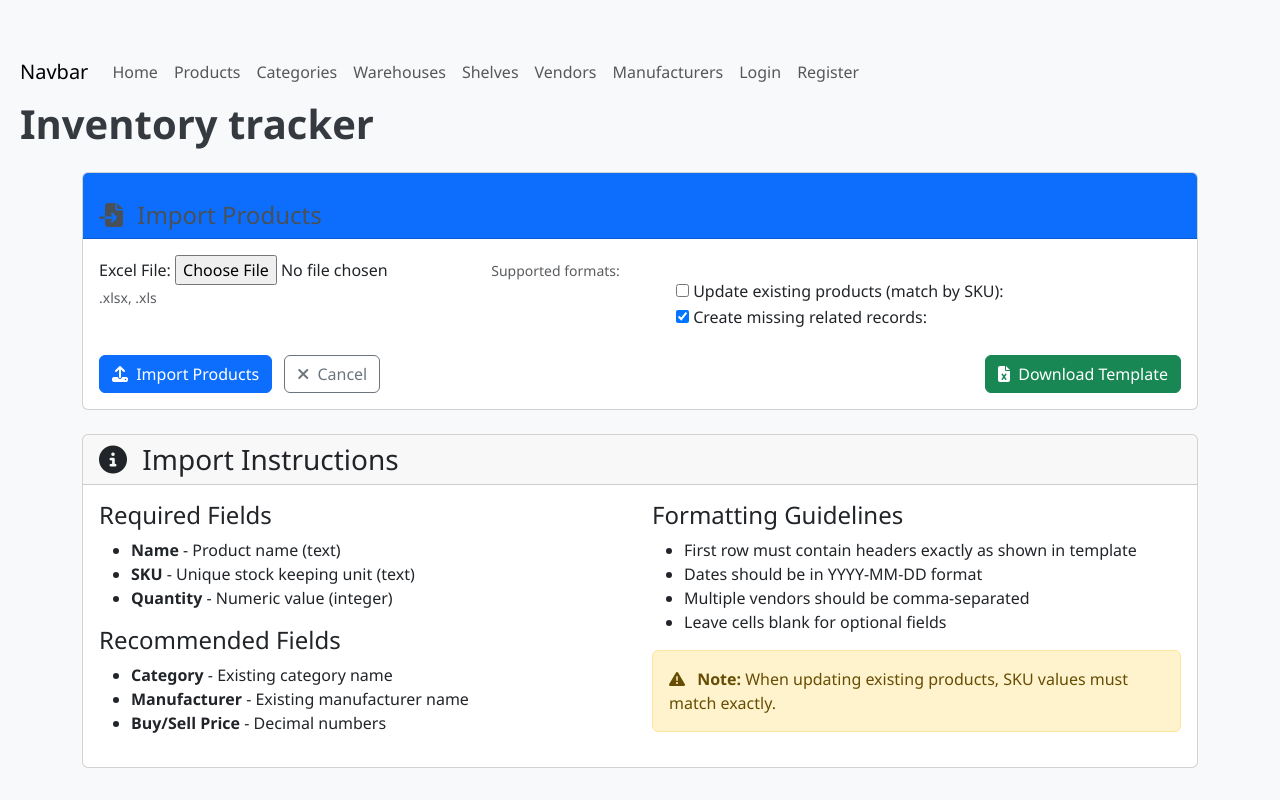
After one commit to GeorgiDN/Inventory-tracker, a Django app: page /products/import/ in a window 1280 px wide. The commit adds this page. Run offline with Django 5.2, Linux system fonts and the light colour scheme; some libraries are stand-ins or nearby versions.

Commit message:
feat: import products

```diff
--- /dev/null
+++ b/inventoryTracker/inventoryTracker/inventory/forms.py
@@ -0,0 +1,26 @@
+from django import forms
+from django.core.validators import FileExtensionValidator
+
+
+class ProductImportForm(forms.Form):
+    file = forms.FileField(
+        label='Excel File',
+        validators=[
+            FileExtensionValidator(
+                allowed_extensions=['xlsx', 'xls'],
+                message='Only Excel files (.xlsx, .xls) are allowed'
+            )
+        ]
+    )
+    update_existing = forms.BooleanField(
+        required=False,
+        initial=False,
+        label='Update existing products (match by SKU)',
+        help_text='If checked, will update products with matching SKU instead of creating new ones'
+    )
+    create_missing = forms.BooleanField(
+        required=False,
+        initial=True,
+        label='Create missing related records',
+        help_text='Create categories, manufacturers, etc. if they dont exist'
+    )
--- a/inventoryTracker/inventoryTracker/inventory/urls.py
+++ b/inventoryTracker/inventoryTracker/inventory/urls.py
@@ -2,7 +2,7 @@ from django.urls import path, include
 from rest_framework.routers import DefaultRouter
 from inventoryTracker.inventory.views import ProductViewSet, products_view, warehouse_view, CategoryViewSet, \
     ManufacturerViewSet, WareHouseViewSet, ShelfViewSet, VendorViewSet, index, vendors_view, manufacturer_view, \
-    category_view, shelves_view, export_products_to_excel
+    category_view, shelves_view, export_products_to_excel, import_products
 
 router = DefaultRouter()
 router.register(r'warehouses', WareHouseViewSet, basename='warehouse')
@@ -22,4 +22,5 @@ urlpatterns = [
     path('manufacturers/', manufacturer_view, name='manufacturers'),
     path('categories/', category_view, name='categories'),
     path('products/export/', export_products_to_excel, name='export_products'),
+    path('products/import/', import_products, name='import_products'),
 ]
--- a/inventoryTracker/inventoryTracker/inventory/views.py
+++ b/inventoryTracker/inventoryTracker/inventory/views.py
@@ -1,10 +1,14 @@
-from django.shortcuts import render
+from django.contrib import messages
+from django.shortcuts import render, redirect
+from openpyxl.reader.excel import load_workbook
 from rest_framework import viewsets, serializers
 from rest_framework.decorators import action
 from rest_framework.permissions import IsAuthenticated
 from rest_framework.response import Response
+from django.db import transaction
 
 from inventoryTracker import settings
+from inventoryTracker.inventory.forms import ProductImportForm
 from inventoryTracker.inventory.models import Product, Category, Manufacturer, Warehouse, Shelf, Vendor
 from inventoryTracker.inventory.serializers import ProductSerializer, CategorySerializer, ManufacturerSerializer, \
     WareHouseSerializer, ShelfSerializer, VendorSerializer
@@ -14,6 +18,9 @@ from django.http import HttpResponse
 from openpyxl import Workbook
 from openpyxl.utils import get_column_letter
 from openpyxl.styles import Font
+
+from decimal import Decimal
+from datetime import datetime
 
 
 def index(request):
@@ -380,3 +387,225 @@ def export_products_to_excel(request):
     wb.save(response)
 
     return response
+
+
+def import_products(request):
+    if request.method == 'POST':
+        form = ProductImportForm(request.POST, request.FILES)
+        if form.is_valid():
+            try:
+                with transaction.atomic():
+                    file = request.FILES['file']
+                    wb = load_workbook(filename=file, data_only=True)
+                    ws = wb.active
+
+                    # Expected headers mapping
+                    expected_headers = {
+                        'Name': 'name',
+                        'Category': 'category',
+                        'SKU': 'sku',
+                        'Barcode': 'barcode',
+                        'Manufacturer': 'manufacturer',
+                        'Model': 'model',
+                        'Model 2': 'model_2',
+                        'Model 3': 'model_3',
+                        'Model 4': 'model_4',
+                        'Model 5': 'model_5',
+                        'Quantity': 'quantity',
+                        'Warehouse': 'warehouse',
+                        'Shelf': 'shelf',
+                        'Box': 'box',
+                        'Bag': 'bag',
+                        'Vendors': 'vendor',
+                        'Buy Price': 'buy_price',
+                        'Sell Price': 'sell_price',
+                        'Additional Info': 'additional_info'
+                    }
+
+                    # Validate headers
+                    headers = [cell.value for cell in ws[1]]
+                    missing_headers = set(expected_headers.keys()) - set(headers)
+                    if missing_headers:
+                        raise ValueError(f"Missing required columns: {', '.join(missing_headers)}")
+
+                    # Create column mapping
+                    column_map = {header: idx + 1 for idx, header in enumerate(headers)}
+
+                    success_count = 0
+                    error_count = 0
+                    errors = []
+
+                    for row in ws.iter_rows(min_row=2):  # Skip header row
+                        row_num = row[0].row
+                        try:
+                            row_data = {'user': request.user}
+
+                            for header, field in expected_headers.items():
+                                if header in ['Vendors', 'Category', 'Manufacturer', 'Warehouse', 'Shelf']:
+                                    continue  # Handle these separately
+
+                                cell_value = ws.cell(row=row_num, column=column_map[header]).value
+                                if cell_value is None:
+                                    continue
+
+                                if header in ['Buy Price', 'Sell Price']:
+                                    row_data[field] = Decimal(str(cell_value))
+                                elif header == 'Quantity':
+                                    row_data[field] = int(cell_value)
+                                else:
+                                    row_data[field] = str(cell_value).strip()
+
+                            if 'Category' in column_map:
+                                category_name = ws.cell(row=row_num, column=column_map['Category']).value
+                                if category_name:
+                                    if form.cleaned_data['create_missing']:
+                                        category, _ = Category.objects.get_or_create(
+                                            name=str(category_name).strip(),
+                                            user=request.user
+                                        )
+                                        row_data['category'] = category
+                                    else:
+                                        try:
+                                            row_data['category'] = Category.objects.get(
+                                                name=str(category_name).strip(),
+                                                user=request.user
+                                            )
+                                        except Category.DoesNotExist:
+                                            raise ValueError(f"Category '{category_name}' does not exist")
+
+                            if 'Manufacturer' in column_map:
+                                manufacturer_name = ws.cell(row=row_num, column=column_map['Manufacturer']).value
+                                if manufacturer_name:
+                                    if form.cleaned_data['create_missing']:
+                                        manufacturer, _ = Manufacturer.objects.get_or_create(
+                                            name=str(manufacturer_name).strip(),
+                                            user=request.user
+                                        )
+                                        row_data['manufacturer'] = manufacturer
+                                    else:
+                                        try:
+                                            row_data['manufacturer'] = Manufacturer.objects.get(
+                                                name=str(manufacturer_name).strip(),
+                                                user=request.user
+                                            )
+                                        except Manufacturer.DoesNotExist:
+                                            raise ValueError(f"Manufacturer '{manufacturer_name}' does not exist")
+
+                            if 'Warehouse' in column_map:
+                                warehouse_name = ws.cell(row=row_num, column=column_map['Warehouse']).value
+                                if warehouse_name:
+                                    if form.cleaned_data['create_missing']:
+                                        warehouse, _ = Warehouse.objects.get_or_create(
+                                            name=str(warehouse_name).strip(),
+                                            user=request.user
+                                        )
+                                        row_data['warehouse'] = warehouse
+                                    else:
+                                        try:
+                                            row_data['warehouse'] = Warehouse.objects.get(
+                                                name=str(warehouse_name).strip(),
+                                                user=request.user
+                                            )
+                                        except Warehouse.DoesNotExist:
+                                            raise ValueError(f"Warehouse '{warehouse_name}' does not exist")
+
+                            if 'Shelf' in column_map:
+                                shelf_name = ws.cell(row=row_num, column=column_map['Shelf']).value
+                                if shelf_name:
+                                    warehouse = row_data.get('warehouse')
+                                    if not warehouse:
+                                        raise ValueError("Shelf requires a warehouse to be specified")
+
+                                    if form.cleaned_data['create_missing']:
+                                        shelf, _ = Shelf.objects.get_or_create(
+                                            name=str(shelf_name).strip(),
+                                            warehouse=warehouse,
+                                            user=request.user
+                                        )
+                                        row_data['shelf'] = shelf
+                                    else:
+                                        try:
+                                            row_data['shelf'] = Shelf.objects.get(
+                                                name=str(shelf_name).strip(),
+                                                warehouse=warehouse,
+                                                user=request.user
+                                            )
+                                        except Shelf.DoesNotExist:
+                                            raise ValueError(
+                                                f"Shelf '{shelf_name}' does not exist in warehouse '{warehouse.name}'")
+
+                            vendor_names = []
+                            if 'Vendors' in column_map:
+                                vendor_cell = ws.cell(row=row_num, column=column_map['Vendors']).value
+                                if vendor_cell:
+                                    vendor_names = [
+                                        name.strip()
+                                        for name in str(vendor_cell).split(',')
+                                        if name.strip()
+                                    ]
+
+                            # Check if product exists (if update_existing)
+                            product = None
+                            if form.cleaned_data['update_existing'] and 'sku' in row_data:
+                                product = Product.objects.filter(
+                                    sku=row_data['sku'],
+                                    user=request.user
+                                ).first()
+
+                            if product:
+                                # Update existing product
+                                for field, value in row_data.items():
+                                    if field != 'user' and field != 'sku':
+                                        setattr(product, field, value)
+                                product.full_clean()
+                                product.save()
+                            else:
+                                # Create new product
+                                product = Product(**row_data)
+                                product.full_clean()
+                                product.save()
+
+                            if vendor_names:
+                                vendors = []
+                                for name in vendor_names:
+                                    if form.cleaned_data['create_missing']:
+                                        vendor, _ = Vendor.objects.get_or_create(
+                                            name=name,
+                                            user=request.user
+                                        )
+                                    else:
+                                        try:
+                                            vendor = Vendor.objects.get(
+                                                name=name,
+                                                user=request.user
+                                            )
+                                        except Vendor.DoesNotExist:
+                                            raise ValueError(f"Vendor '{name}' does not exist")
+                                    vendors.append(vendor)
+                                product.vendor.set(vendors)
+
+                            success_count += 1
+
+                        except Exception as e:
+                            error_count += 1
+                            errors.append(f"Row {row_num}: {str(e)}")
+                            continue
+
+                    messages.success(request, f"Successfully processed {success_count} products")
+                    if error_count > 0:
+                        messages.warning(request, f"Failed to process {error_count} rows")
+                        request.session['import_errors'] = errors[:50]  # Limit to 50 errors
+
+                    return redirect('products')
+
+            except Exception as e:
+                messages.error(request, f"Import failed: {str(e)}")
+    else:
+        form = ProductImportForm()
+
+    import_errors = request.session.pop('import_errors', None)
+
+    return render(request, 'import.html', {
+        'form': form,
+        'import_errors': import_errors
+    })
--- /dev/null
+++ b/inventoryTracker/templates/import.html
@@ -0,0 +1,150 @@
+{% extends "index.html" %}
+{% load extras %}
+
+{% block content %}
+    <div class="container mt-4">
+        <div class="card">
+            <div class="card-header bg-primary text-white">
+                <h2 class="mb-0">
+                    <i class="fas fa-file-import me-2"></i> Import Products
+                </h2>
+            </div>
+
+            <div class="card-body">
+                <form method="post" enctype="multipart/form-data" class="needs-validation" novalidate>
+                    {% csrf_token %}
+
+                    <div class="row mb-3">
+                        <div class="col-md-6">
+                            {{ form.file.label_tag }}
+                            {{ form.file }}
+                            <div class="invalid-feedback">
+                                Please select a valid Excel file
+                            </div>
+                            <small class="form-text text-muted">
+                                Supported formats: .xlsx, .xls
+                            </small>
+                        </div>
+
+                        <div class="col-md-6">
+                            <div class="form-check mt-4">
+                                {{ form.update_existing }}
+                                {{ form.update_existing.label_tag }}
+                            </div>
+                            <div class="form-check">
+                                {{ form.create_missing }}
+                                {{ form.create_missing.label_tag }}
+                            </div>
+                        </div>
+                    </div>
+
+                    <div class="d-flex justify-content-between mt-4">
+                        <div>
+                            <button type="submit" class="btn btn-primary me-2">
+                                <i class="fas fa-upload me-1"></i> Import Products
+                            </button>
+                            <a href="{% url 'products' %}" class="btn btn-outline-secondary">
+                                <i class="fas fa-times me-1"></i> Cancel
+                            </a>
+                        </div>
+
+                        <a href="{% url 'export_products' %}" class="btn btn-success">
+                            <i class="fas fa-file-excel me-1"></i> Download Template
+                        </a>
+                    </div>
+                </form>
+            </div>
+        </div>
+
+        {% if import_errors %}
+            <div class="card mt-4 border-danger">
+                <div class="card-header bg-danger text-white d-flex justify-content-between">
+                    <span>Import Errors ({{ import_errors|length }})</span>
+                    <button class="btn btn-sm btn-light" data-bs-toggle="collapse" data-bs-target="#errorCollapse">
+                        <i class="fas fa-chevron-down"></i>
+                    </button>
+                </div>
+                <div class="card-body collapse show" id="errorCollapse">
+                    <div class="table-responsive">
+                        <table class="table table-sm table-striped">
+                            <thead>
+                            <tr>
+                                <th>Row</th>
+                                <th>Error</th>
+                            </tr>
+                            </thead>
+                            <tbody>
+                            {% for error in import_errors %}
+                                <tr>
+                                    <td>{{ error|split:":"|first }}</td>
+                                    <td>{{ error|split:":"|last }}</td>
+                                </tr>
+                            {% endfor %}
+                            </tbody>
+                        </table>
+                    </div>
+                </div>
+            </div>
+        {% endif %}
+
+        <div class="card mt-4">
+            <div class="card-header">
+                <h3 class="mb-0">
+                    <i class="fas fa-info-circle me-2"></i> Import Instructions
+                </h3>
+            </div>
+            <div class="card-body">
+                <div class="row">
+                    <div class="col-md-6">
+                        <h4>Required Fields</h4>
+                        <ul>
+                            <li><strong>Name</strong> - Product name (text)</li>
+                            <li><strong>SKU</strong> - Unique stock keeping unit (text)</li>
+                            <li><strong>Quantity</strong> - Numeric value (integer)</li>
+                        </ul>
+
+                        <h4>Recommended Fields</h4>
+                        <ul>
+                            <li><strong>Category</strong> - Existing category name</li>
+                            <li><strong>Manufacturer</strong> - Existing manufacturer name</li>
+                            <li><strong>Buy/Sell Price</strong> - Decimal numbers</li>
+                        </ul>
+                    </div>
+
+                    <div class="col-md-6">
+                        <h4>Formatting Guidelines</h4>
+                        <ul>
+                            <li>First row must contain headers exactly as shown in template</li>
+                            <li>Dates should be in YYYY-MM-DD format</li>
+                            <li>Multiple vendors should be comma-separated</li>
+                            <li>Leave cells blank for optional fields</li>
+                        </ul>
+
+                        <div class="alert alert-warning mt-3">
+                            <i class="fas fa-exclamation-triangle me-2"></i>
+                            <strong>Note:</strong> When updating existing products, SKU values must match exactly.
+                        </div>
+                    </div>
+                </div>
+            </div>
+        </div>
+    </div>
+
+    <script>
+        (function () {
+            'use strict';
+            window.addEventListener('load', function () {
+                var forms = document.getElementsByClassName('needs-validation');
+                Array.prototype.filter.call(forms, function (form) {
+                    form.addEventListener('submit', function (event) {
+                        if (form.checkValidity() === false) {
+                            event.preventDefault();
+                            event.stopPropagation();
+                        }
+                        form.classList.add('was-validated');
+                    }, false);
+                });
+            }, false);
+        })();
+    </script>
+{% endblock %}
--- a/inventoryTracker/templates/products.html
+++ b/inventoryTracker/templates/products.html
@@ -54,6 +54,11 @@
                         <a href="{% url 'export_products' %}" class="btn btn-success mb-3 ms-2">
                             <i class="fas fa-file-excel"></i> Export to Excel
                         </a>
+
+                        <a href="{% url 'import_products' %}" class="btn btn-primary mb-3 ms-2">
+                            <i class="fas fa-file-import"></i> Import
+                        </a>
+
                     </div>
                 </div>
             </div>
```
Also changed, not shown: inventoryTracker/inventoryTracker/inventory/models.py (+9 -0 lines), inventoryTracker/inventoryTracker/inventory/templatetags/extras.py (added, +7 -0 lines), inventoryTracker/inventoryTracker/inventory/templatetags/__init__.py (added).
